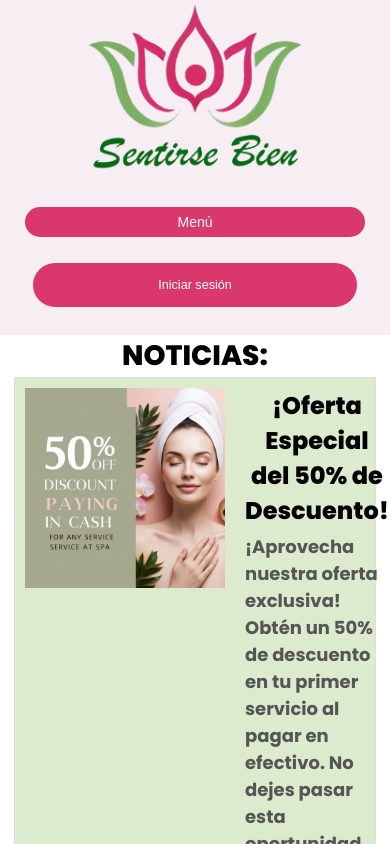
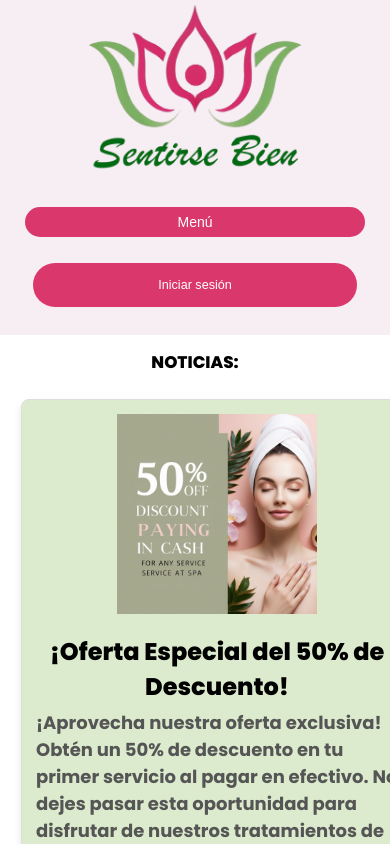
Before and after one commit to adrian98v/SentirseBien-Spa, a React (Create React App) app: page /noticias in a window 390 px wide. Shown: the top 844 px of the page. Built offline with nearby package versions, Linux system fonts and the light colour scheme; no server answers; the database is empty.

Commit message:
arreglado responsive secc noticias

```diff
--- a/src/Noticias.css
+++ b/src/Noticias.css
@@ -1,16 +1,43 @@
-.Contenedor_Noticias{
+.Contenedor_Noticias {
+  display: flex;
+  flex-direction: column;
+  align-items: center;
+  padding: 1em;
+  margin: 0 auto;
+  max-width: 1200px; /* Limita el ancho máximo en pantallas grandes */
+}
 
+.TituloNoticias {
+  font-size: 2em;
+  text-align: center;
+  margin-bottom: 1em;
+}
 
+.Noticias {
+  display: flex;
+  flex-wrap: wrap;
+  justify-content: center;
+  gap: 1em;
+}
 
+.news-item {
+  background-color: rgba(130, 184, 79, 0.281);
+  width: 100%;
+  max-width: 350px; /* Ajusta el tamaño máximo para pantallas más grandes */
+  margin: 0.5em;
+  padding: 1em;
+  box-shadow: 0px 4px 8px rgba(0, 0, 0, 0.1);
+  border-radius: 8px;
+  display: flex;
+  flex-direction: column;
+  align-items: center;
 }
-.news-item{
-    background-color: rgba(130, 184, 79, 0.281);
-    margin-left: 1em;
-    margin-right: 1em;
+
+.newsContent {
+  align-self: flex-start;
+  text-align: center;
 }
-.newsContent{
-    align-self: flex-start;
-}
+
 .add-news-button {
   margin: 20px;
   padding: 10px;
@@ -24,3 +51,30 @@
 .add-news-button:hover {
   background-color: #45a049;
 }
+
+/* Media queries para dispositivos móviles */
+@media (max-width: 768px) {
+  .Noticias {
+      flex-direction: column; /* Alinea los elementos en columna en pantallas pequeñas */
+  }
+
+  .TituloNoticias {
+      font-size: 1.5em;
+  }
+
+  .news-item {
+      max-width: 100%; /* Asegura que el ancho sea del 100% en pantallas pequeñas */
+  }
+}
+
+@media (max-width: 480px) {
+  .TituloNoticias {
+      font-size: 1.2em;
+  }
+
+  .add-news-button {
+      width: 100%;
+      padding: 12px;
+      font-size: 1em;
+  }
+}
```
Lines whose indentation alone changed are shown as unchanged.
